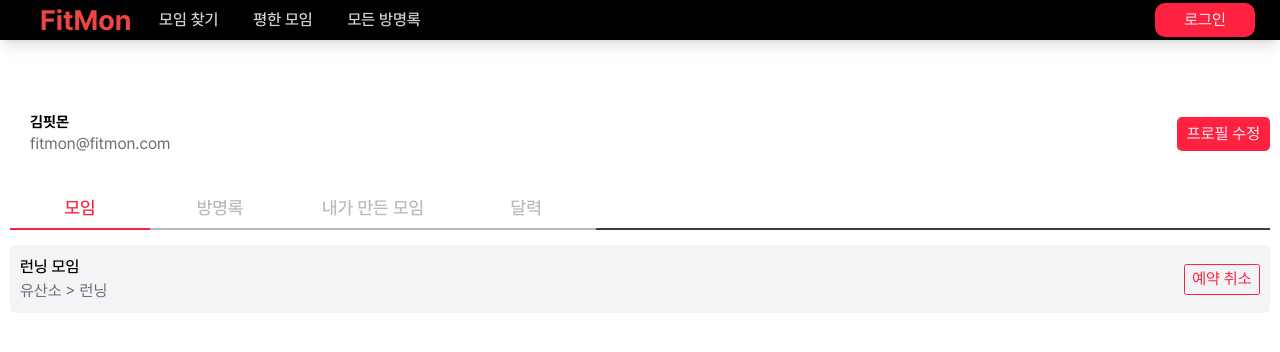
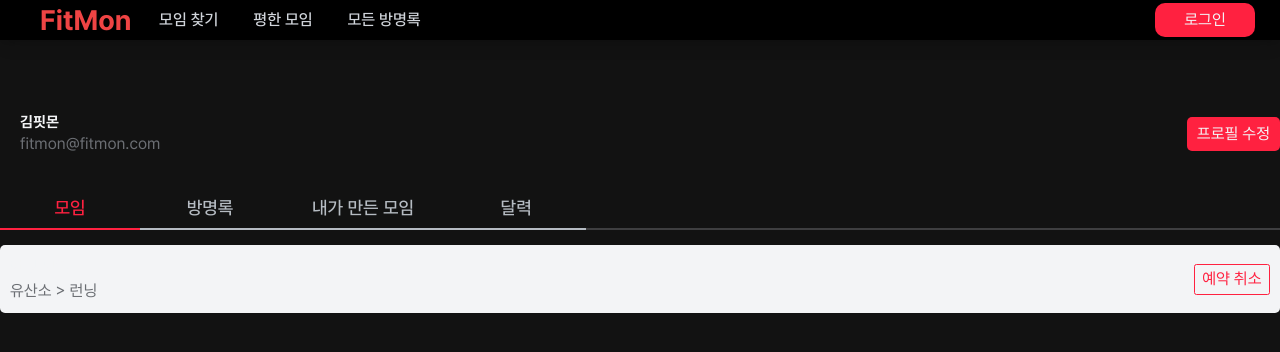
Before and after one commit to FESI06-project/-frontend, a Next.js app: page /mypage/1 in a window 1280 px wide. Shown: the top 352 px of the page. Built offline with nearby package versions, Linux system fonts and the light colour scheme.

Commit message:
💄 design : 전체 배경색 dark-100, 폰트 흰색 설정

```diff
--- a/src/pages/mypage/[memberId].tsx
+++ b/src/pages/mypage/[memberId].tsx
@@ -59,7 +59,7 @@ export default function MyPage() {
   };
 
   return (
-    <div className="w-full max-w-screen-xl mx-auto px-4 pt-[72px]">
+    <div className="w-full max-w-screen-2xl mx-auto pt-[72px]">
       <Profile user={user} onEditClick={handleProfileEdit} />
 
       <div className="mt-8">
--- a/src/pages/mypage/components/GatheringTab.tsx
+++ b/src/pages/mypage/components/GatheringTab.tsx
@@ -14,6 +14,7 @@ export default function GatheringTab({
   return (
     <div className="space-y-4">
       {(gatherings || [])
+      // 모임 시작 날짜를 기준으로 정렬 (오름차순)
         .sort((a, b) => new Date(a.gatheringStartDate).getTime() - new Date(b.gatheringStartDate).getTime())
         .map(gathering => (
           <div
--- a/src/styles/globals.css
+++ b/src/styles/globals.css
@@ -9,7 +9,7 @@
   }
 
   body {
+    @apply font-Pretendard bg-dark-100 text-white;
     font-size: 1.6rem;
-    @apply font-Pretendard;
   }
 }
```
Also changed, not shown: public/assets/image/profile_edit.svg (added).
